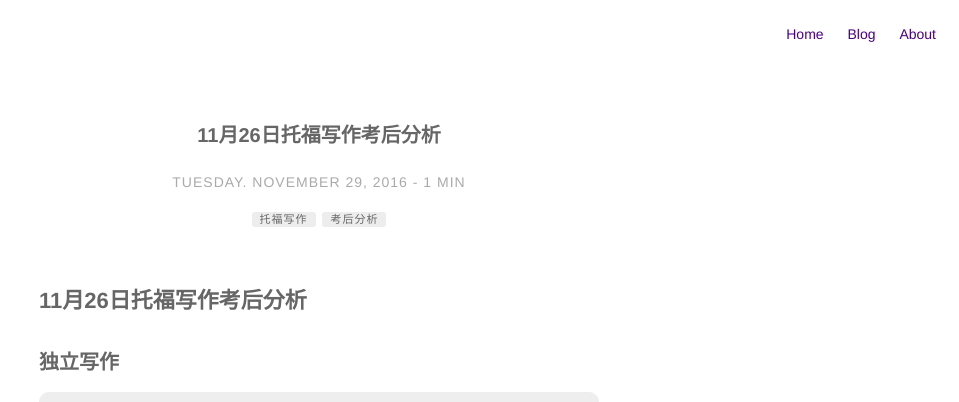
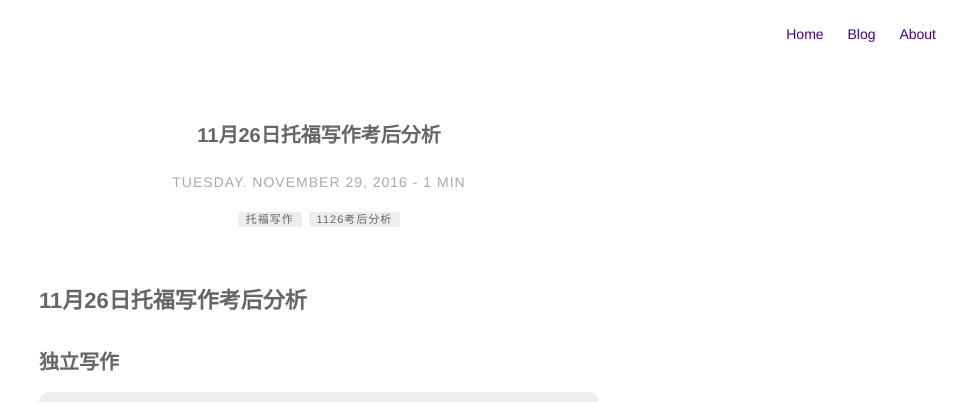
Before and after one commit to flutar/flutar.github.io, a Jekyll site: the page built from _posts/2016-11-29-tw-after-test-analysis-1126.md, in a window 1280 px wide. Shown: the top 402 px of the page, without its empty margins (321-1280 px from the left). Built offline with Jekyll 4.4.1, drawn with Linux system fonts in a browser that asks for light colours.

Commit message:
update after est

```diff
--- a/_posts/2016-11-29-tw-after-test-analysis-1126.md
+++ b/_posts/2016-11-29-tw-after-test-analysis-1126.md
@@ -5,7 +5,7 @@ date: 2016-11-29 11:41
 headerImage: false
 tag:
 - 托福写作
-- 考后分析
+- 1126考后分析
 blog: true
 author: zhanchao
 description: 托福写作考后详细分析及段子套用
```
